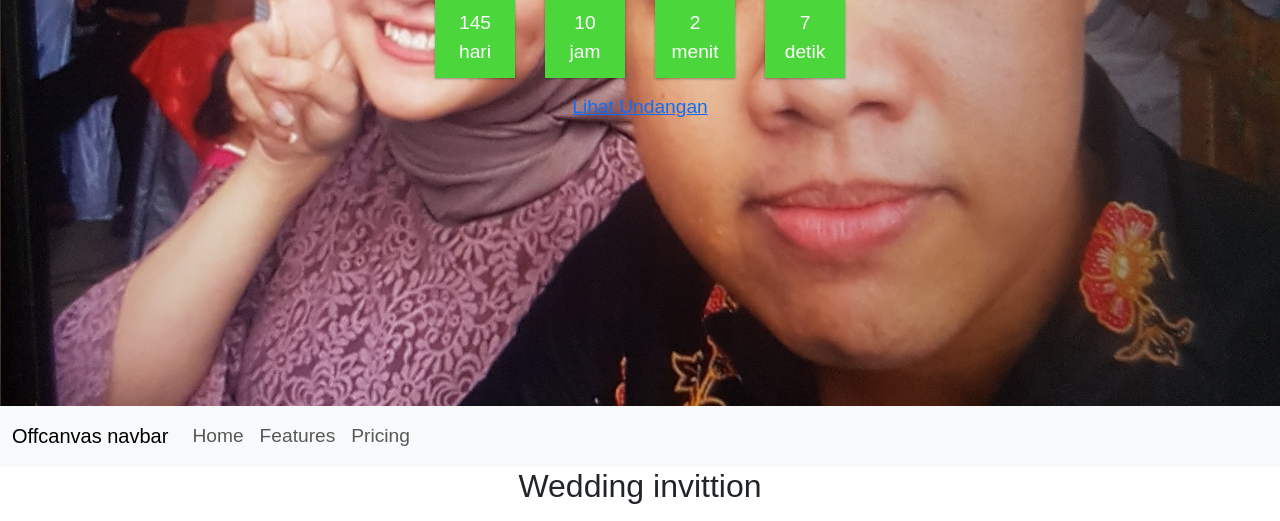
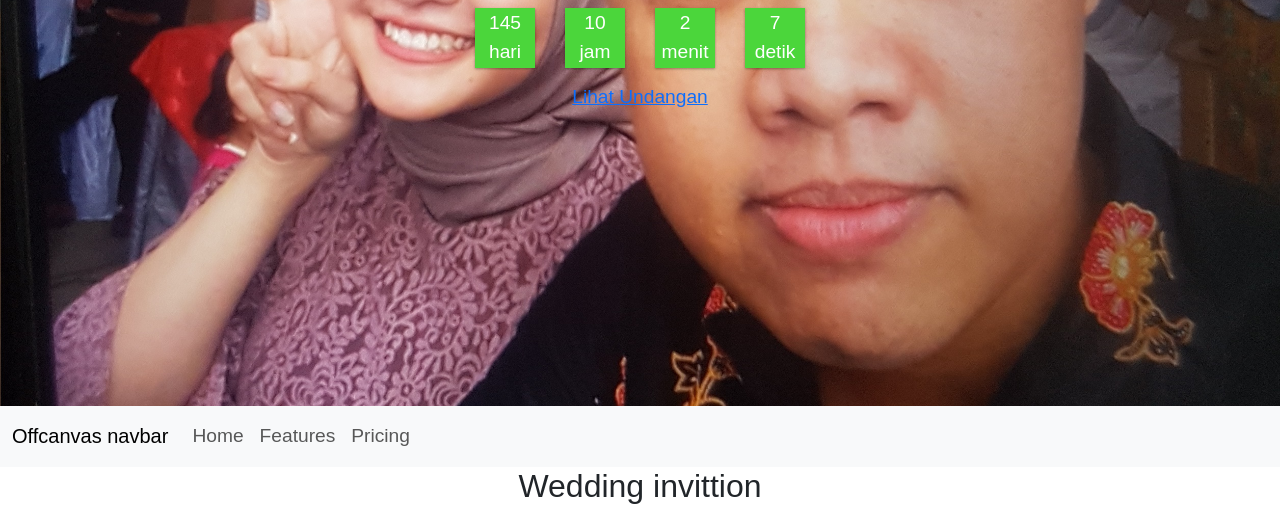
Before and after one commit to damartempe/damartempe.github.io, a plain HTML site: page index.html in a window 1280 px wide. Shown: the part 394-915 px from the top of the page. Drawn offline with nearby package versions, Linux system fonts and the light colour scheme.

Commit message:
Update simplyCountdown.theme.default.css

```diff
--- a/cutdown/simplyCountdown.theme.default.css
+++ b/cutdown/simplyCountdown.theme.default.css
@@ -1 +1 @@
-.simply-countdown{overflow:hidden;display:table;font-family:'Arial',sans-serif}.simply-countdown>.simply-section{width:40px;height:40px;padding:40px;display:flex;align-items:center;justify-content:center;float:left;margin:15px;background:#4bd63b;box-shadow:0 1px 3px rgba(0,0,0,.12),0 1px 2px rgba(0,0,0,.24)}.simply-countdown>.simply-section .simply-amount,.simply-countdown>.simply-section .simply-word{display:block;text-align:center}
+.simply-countdown{overflow:hidden;display:table;font-family:'Arial',sans-serif}.simply-countdown>.simply-section{width:30px;height:30px;padding:30px;display:flex;align-items:center;justify-content:center;float:left;margin:15px;background:#4bd63b;box-shadow:0 1px 3px rgba(0,0,0,.12),0 1px 2px rgba(0,0,0,.24)}.simply-countdown>.simply-section .simply-amount,.simply-countdown>.simply-section .simply-word{display:block;text-align:center}
```
